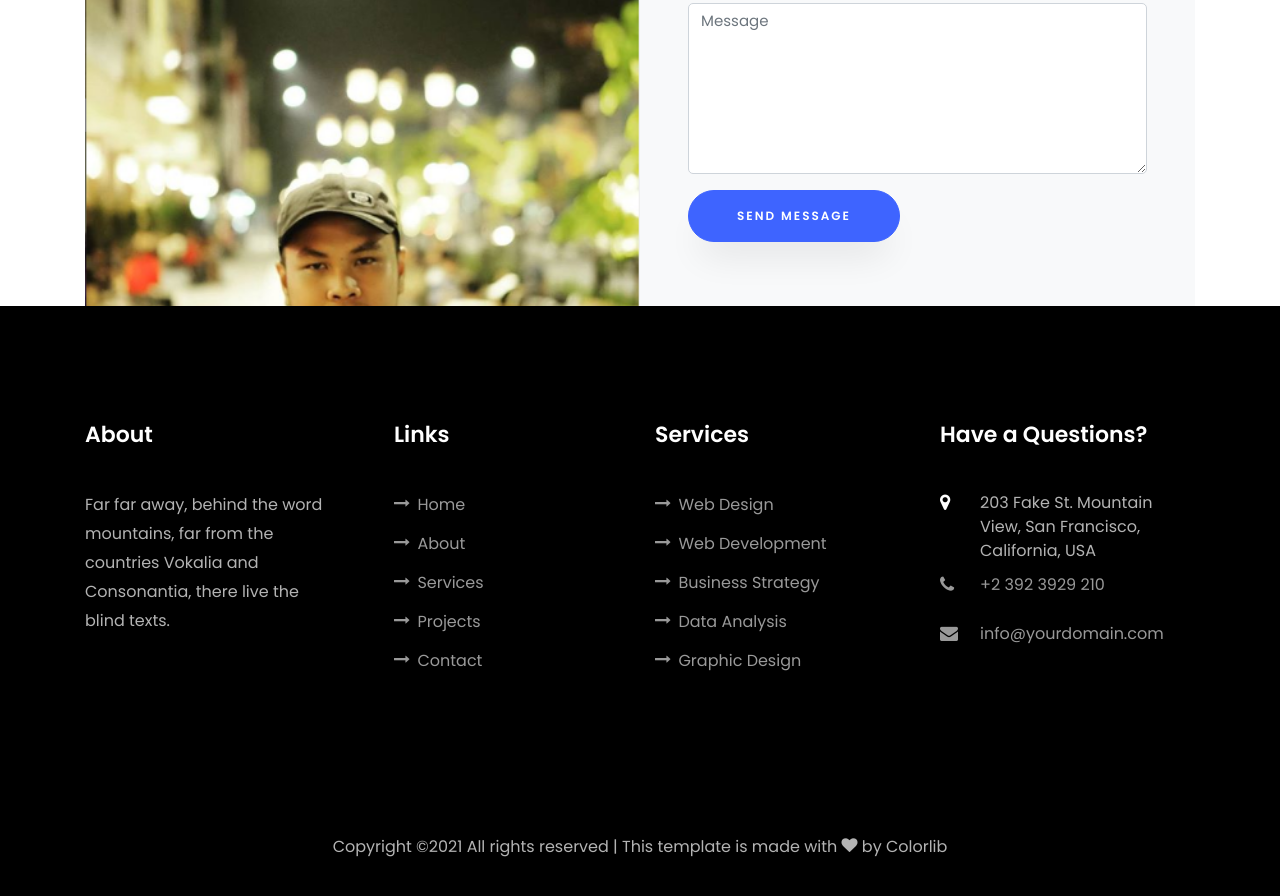
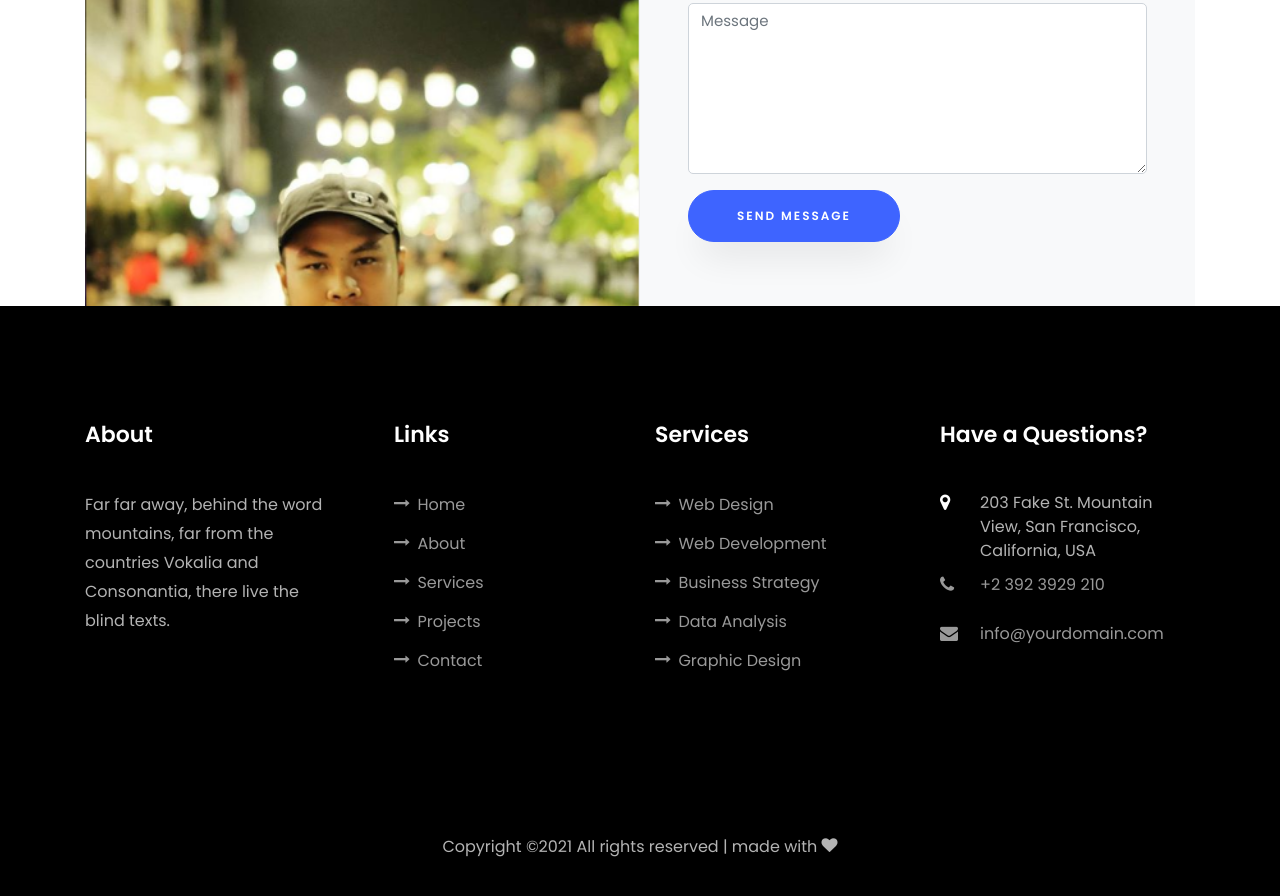
Before and after one commit to amasdirga/amasdirga.github.io, a plain HTML site: page index.html in a window 1280 px wide. Shown: the part 7916-8812 px from the top of the page. Drawn offline with Linux system fonts and the light colour scheme; files whose address does not match are found by name.

Commit message:
Update index.html

```diff
--- a/index.html
+++ b/index.html
@@ -904,7 +904,7 @@
           <div class="col-md-12 text-center">
 
             <p><!-- Link back to Colorlib can't be removed. Template is licensed under CC BY 3.0. -->
-  Copyright &copy;<script>document.write(new Date().getFullYear());</script> All rights reserved | This template is made with <i class="icon-heart color-danger" aria-hidden="true"></i> by <a href="https://colorlib.com" target="_blank">Colorlib</a>
+  Copyright &copy;<script>document.write(new Date().getFullYear());</script> All rights reserved | made with <i class="icon-heart color-danger" aria-hidden="true"></i>
   <!-- Link back to Colorlib can't be removed. Template is licensed under CC BY 3.0. --></p>
           </div>
         </div>
```
